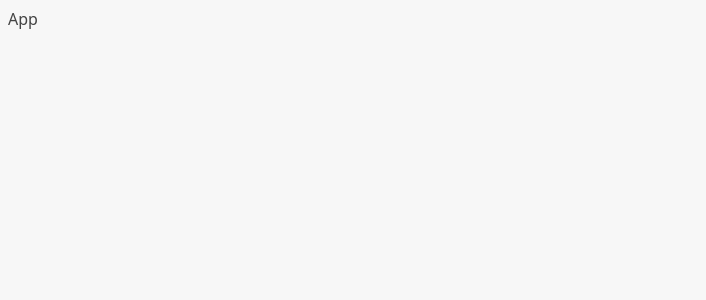
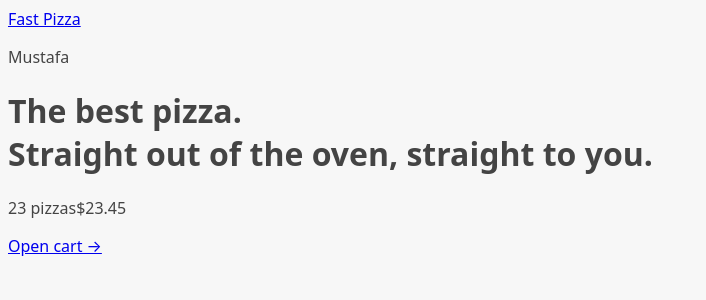
Before and after one commit to mustafa-khaled/Fast-Pizza, a React (Vite) app: page / in a window 1280 px wide. Shown: the top 300 px of the page, without its empty margins (0-706 px from the left). Built offline with nearby package versions, Linux system fonts and the light colour scheme.

Commit message:
implement routes

```diff
--- a/package.json
+++ b/package.json
@@ -11,7 +11,8 @@
   },
   "dependencies": {
     "react": "^18.2.0",
-    "react-dom": "^18.2.0"
+    "react-dom": "^18.2.0",
+    "react-router-dom": "^6.20.1"
   },
   "devDependencies": {
     "@types/react": "^18.2.37",
--- a/src/App.jsx
+++ b/src/App.jsx
@@ -1,5 +1,30 @@
+import { createBrowserRouter, RouterProvider } from "react-router-dom";
+
+import Home from "./ui/Home";
+import Menu from "./features/menu/Menu";
+import Cart from "./features/cart/Cart";
+import CreateOrder from "./features/order/CreateOrder";
+import Order from "./features/order/Order";
+import AppLayout from "./ui/AppLayout";
+
+const router = createBrowserRouter([
+  {
+    element: <AppLayout />,
+    children: [
+      {
+        path: "/",
+        element: <Home />,
+      },
+      { path: "/menu", element: <Menu /> },
+      { path: "/cart", element: <Cart /> },
+      { path: "/order/new", element: <CreateOrder /> },
+      { path: "/order/:orderId", element: <Order /> },
+    ],
+  },
+]);
+
 function App() {
-  return <div>App</div>;
+  return <RouterProvider router={router} />;
 }
 
 export default App;
--- a/src/features/cart/CartOverview.jsx
+++ b/src/features/cart/CartOverview.jsx
@@ -1,3 +1,5 @@
+import { Link } from "react-router-dom";
+
 function CartOverview() {
   return (
     <div>
@@ -5,7 +7,7 @@ function CartOverview() {
         <span>23 pizzas</span>
         <span>$23.45</span>
       </p>
-      <a href="#">Open cart &rarr;</a>
+      <Link to="/cart">Open cart &rarr;</Link>
     </div>
   );
 }
--- /dev/null
+++ b/src/ui/AppLayout.jsx
@@ -0,0 +1,18 @@
+import { Outlet } from "react-router-dom";
+import Header from "./Header";
+import CartOverview from "../features/cart/CartOverview";
+
+function AppLayout() {
+  return (
+    <div>
+      <Header />
+      <main>
+        <Outlet />
+      </main>
+
+      <CartOverview />
+    </div>
+  );
+}
+
+export default AppLayout;
--- /dev/null
+++ b/src/ui/Header.jsx
@@ -0,0 +1,13 @@
+import { Link } from "react-router-dom";
+
+function Header() {
+  return (
+    <header>
+      <Link to="/">Fast Pizza</Link>
+
+      <p>Mustafa</p>
+    </header>
+  );
+}
+
+export default Header;
```
Also changed, not shown: 1 other file (tests, documents, lock files or other folders).
